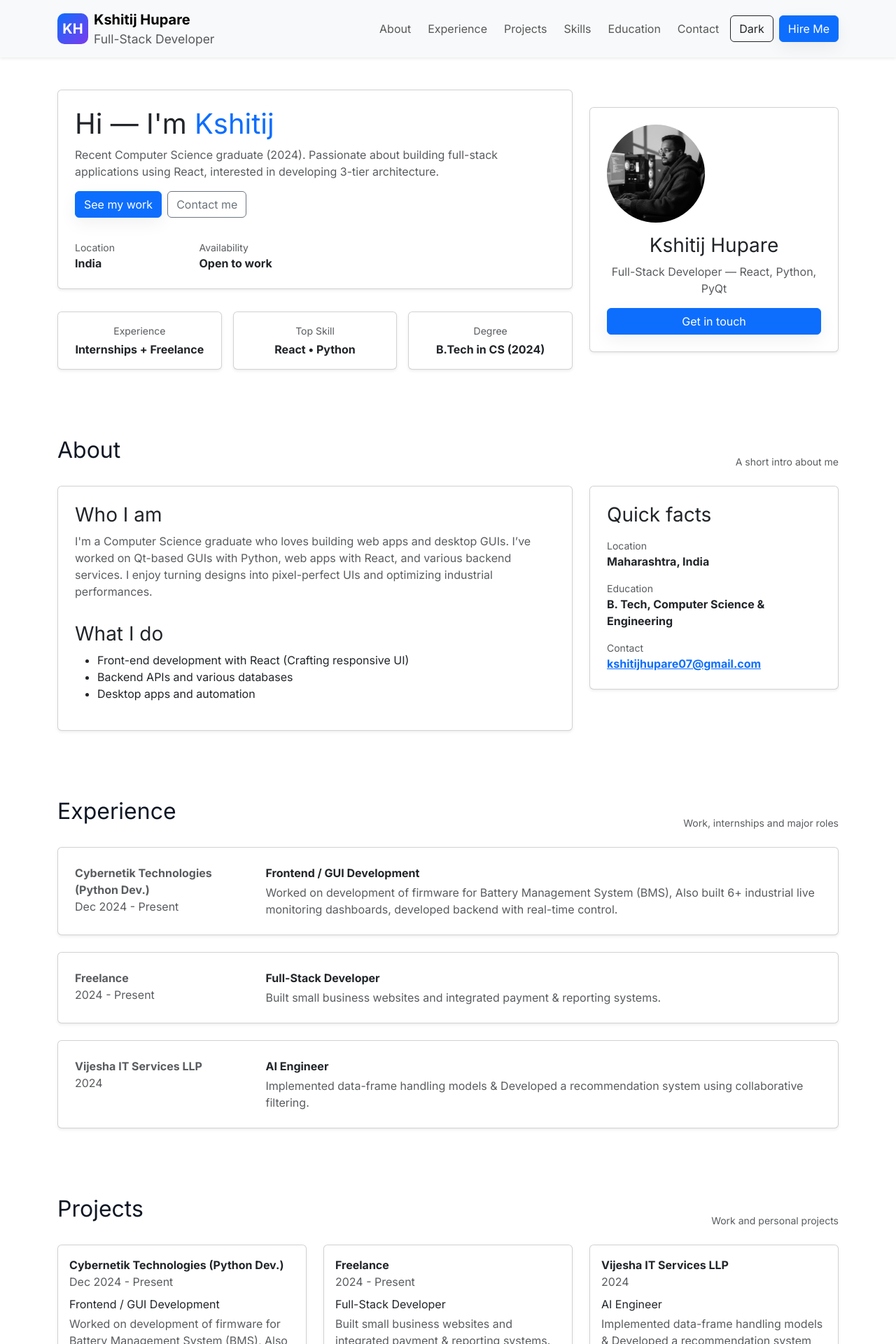
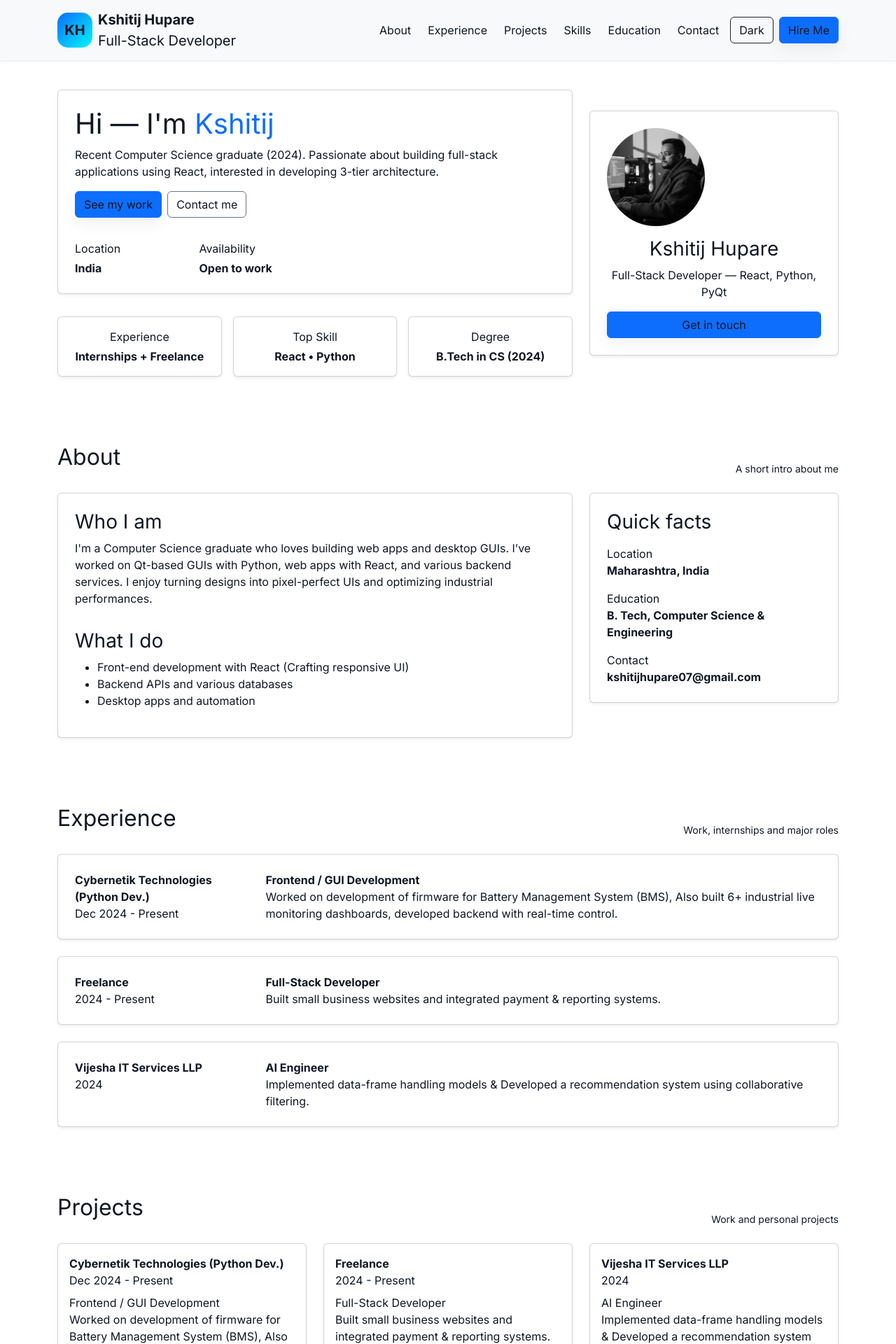
Before and after one commit to Kshitijh/Kshitijh_Portfolio, a React (Create React App) app: page / in a window 1280 px wide. Shown: the top 1920 px of the page at 70% size. Built offline with nearby package versions, Linux system fonts and the light colour scheme.

Commit message:
CSS_changes

```diff
--- a/src/components/About.js
+++ b/src/components/About.js
@@ -6,7 +6,7 @@ export default function About() {
       <div className="container">
         <div className="d-flex justify-content-between align-items-end mb-4">
           <h2>About</h2>
-          <div className="small text-muted">A short intro about me</div>
+          <div className="small">A short intro about me</div>
         </div>
 
         <div className="row g-4">
@@ -14,7 +14,7 @@ export default function About() {
           <div className="col-md-8">
             <div className="card p-4 shadow-sm">
               <h3>Who I am</h3>
-              <p className="text-muted">
+              <p>
                 I'm a Computer Science graduate who loves building web apps and desktop GUIs.
                 I’ve worked on Qt-based GUIs with Python, web apps with React, and various
                 backend services. I enjoy turning designs into pixel-perfect UIs and optimizing
@@ -36,17 +36,17 @@ export default function About() {
               <h3>Quick facts</h3>
 
               <div className="mt-2">
-                <div className="small text-muted">Location</div>
+                <div >Location</div>
                 <div className="fw-bold">Maharashtra, India</div>
               </div>
 
               <div className="mt-3">
-                <div className="small text-muted">Education</div>
+                <div >Education</div>
                 <div className="fw-bold">B. Tech, Computer Science & Engineering</div>
               </div>
 
               <div className="mt-3">
-                <div className="small text-muted">Contact</div>
+                <div >Contact</div>
                 <div className="fw-bold">
                   <a href="mailto:kshitijhupare07@gmail.com">kshitijhupare07@gmail.com</a>
                 </div>
--- a/src/components/Experience.js
+++ b/src/components/Experience.js
@@ -26,8 +26,8 @@ export default function Experience() {
     <section className="py-5" id="experience">
       <div className="container">
         <div className="d-flex justify-content-between align-items-end mb-4">
-          <h2>Experience</h2>
-          <div className="small text-muted">Work, internships and major roles</div>
+          <h2> Experience</h2>
+          <div className="small"> Work, internships and major roles</div>
         </div>
 
         <div className="row g-4">
@@ -44,7 +44,7 @@ export default function Experience() {
                   {/* Right: Role & Description */}
                   <div className="col-md-9 mt-2 mt-md-0">
                     <div className="fw-bold">{exp.role}</div>
-                    <div className="text-muted mt-1">{exp.desc}</div>
+                    <div>{exp.desc}</div>
                   </div>
                 </div>
               </div>
--- a/src/components/Hero.js
+++ b/src/components/Hero.js
@@ -5,7 +5,7 @@ import { Card, Button, Row, Col, Badge } from "react-bootstrap";
 export default function Hero() {
   return (
     <section className="py-5" id="home">
-      <div className="container">
+      <div className="container ">
         <Row className="g-4 align-items-center">
           {/* Left Content */}
           <Col lg={8}>
@@ -13,7 +13,7 @@ export default function Hero() {
               <h1>
                 Hi — I'm <span className="text-primary">Kshitij</span>
               </h1>
-              <p className="text-muted">
+              <p>
                 Recent Computer Science graduate (2024). Passionate about building
                 full-stack applications using React, interested in developing 3-tier architecture.
               </p>
@@ -25,12 +25,12 @@ export default function Hero() {
 
               <Row className="mt-3 text-center text-md-start">
                 <Col xs={6} md={3}>
-                  <div className="small text-muted">Location</div>
-                  <div className="fw-bold">India</div>
+                  <div>Location</div>
+                  <div className="fw-bold mt-1">India</div>
                 </Col>
                 <Col xs={6} md={3}>
-                  <div className="small text-muted">Availability</div>
-                  <div className="fw-bold">Open to work</div>
+                  <div>Availability</div>
+                  <div className="fw-bold mt-1">Open to work</div>
                 </Col>
               </Row>
             </Card>
@@ -38,19 +38,19 @@ export default function Hero() {
             <Row className="mt-3 g-3">
               <Col xs={12} md={4}>
                 <Card className="p-3 shadow-sm text-center">
-                  <div className="small text-muted">Experience</div>
+                  <div>Experience</div>
                   <div className="fw-bold mt-1">Internships + Freelance</div>
                 </Card>
               </Col>
               <Col xs={12} md={4}>
                 <Card className="p-3 shadow-sm text-center">
-                  <div className="small text-muted">Top Skill</div>
+                  <div>Top Skill</div>
                   <div className="fw-bold mt-1">React • Python</div>
                 </Card>
               </Col>
               <Col xs={12} md={4}>
                 <Card className="p-3 shadow-sm text-center">
-                  <div className="small text-muted">Degree</div>
+                  <div>Degree</div>
                   <div className="fw-bold mt-1">B.Tech in CS (2024)</div>
                 </Card>
               </Col>
@@ -67,7 +67,7 @@ export default function Hero() {
                 style={{ width: 140, height: 140, objectFit: "cover" }}
               />
               <h3>Kshitij Hupare</h3>
-              <p className="text-muted">Full-Stack Developer — React, Python, PyQt</p>
+              <p> Full-Stack Developer — React, Python, PyQt</p>
               <Button variant="primary" href="#contact">Get in touch</Button>
             </Card>
           </Col>
--- a/src/components/Navbar.js
+++ b/src/components/Navbar.js
@@ -16,10 +16,10 @@ export default function MyNavbar({ theme, onToggleTheme }) {
           <div
             className="d-flex justify-content-center align-items-center"
             style={{
-              width: 44,
-              height: 44,
-              borderRadius: 10,
-              background: "linear-gradient(135deg, #0d6efd, #7c3aed)",
+              width: 50,
+              height: 50,
+              borderRadius: 15,
+              background: "linear-gradient(135deg, #0d6efd, #00f7ffff)",
               color: "white",
               fontWeight: 700,
             }}
@@ -28,7 +28,7 @@ export default function MyNavbar({ theme, onToggleTheme }) {
           </div>
           <div>
             <div className="fw-bold">Kshitij Hupare</div>
-            <div className="small text-muted">Full-Stack Developer</div>
+            <div>Full-Stack Developer</div>
           </div>
         </Navbar.Brand>
 
--- a/src/components/Projects.js
+++ b/src/components/Projects.js
@@ -29,8 +29,8 @@ export default function Projects() {
     <section className="py-5" id="projects">
       <div className="container">
         <div className="d-flex justify-content-between align-items-end mb-4">
-          <h2>Projects</h2>
-          <div className="small text-muted">Work and personal projects</div>
+          <h2> Projects</h2>
+          <div className="small"> Work and personal projects</div>
         </div>
 
         <div className="row g-4">
@@ -38,9 +38,9 @@ export default function Projects() {
             <div key={idx} className="col-md-6 col-lg-4">
               <div className="card h-100 p-3 shadow-sm">
                 <div className="fw-bold">{proj.company}</div>
-                <div className="text-muted">{proj.duration}</div>
+                <div>{proj.duration}</div>
                 <div className="mt-2">{proj.role}</div>
-                <div className="text-muted mt-1">{proj.desc}</div>
+                <div>{proj.desc}</div>
 
                 {/* Skill Capsules */}
                 <div className="mt-3 d-flex flex-wrap gap-2">
--- a/src/components/Skills.js
+++ b/src/components/Skills.js
@@ -1,11 +1,8 @@
 import React from "react";
 
-const skills = [
-  "React",
-  "Node.js",
-  "JavaScript",
-  "Java",
-  "IOT",
+const skills = ["React",
+  "Node.js","JavaScript",
+  "Java","IOT",
   "Cloud Technologies",
   "NoSQL",
   "SQL",
@@ -22,13 +19,13 @@ export default function Skills() {
       <div className="container">
         <div className="d-flex justify-content-between align-items-end mb-4">
           <h2>Skills</h2>
-          <div className="small text-muted">Tools & technologies I use</div>
+          <div className="small">Tools & technologies I use</div>
         </div>
 
         <div className="card p-4 shadow-sm">
           <div className="d-flex flex-wrap gap-2">
             {skills.map((skill, idx) => (
-              <span key={idx} className="badge bg-secondary">{skill}</span>
+              <span key={idx} className="badge">{skill}</span>
             ))}
           </div>
         </div>
--- a/src/styles.css
+++ b/src/styles.css
@@ -1,3 +1,32 @@
+/* ==============================
+   Theme Variables
+============================== */
+:root {
+  --heading: #0f1724;
+  --bg: #ffffff;
+  --card: #ffffff;
+  --text: #0f1724;
+  --muted: #52607a;
+  --accent: #0066ff;
+  --glass: rgba(255, 255, 255, 0.6);
+  --shadow: 0 8px 24px rgba(15, 23, 36, 0.06);
+  --radius: 16px;
+  --max-width: 1100px;
+  --container-pad: 24px;
+}
+
+[data-theme="dark"] {
+  --heading: #ffffff;
+  --bg: #071128;
+  --card: #0b1a33;
+  --text: #ffffff;
+  --muted: #9fb2c9;
+  --accent: #60a5fa;
+  --glass: rgba(6, 18, 32, 0.5);
+  --shadow: 0 10px 30px rgba(2, 6, 23, 0.7);
+
+}
+
 /* ==============================
    Base Styles
 ============================== */
@@ -5,6 +34,7 @@
   box-sizing: border-box;
   margin: 0;
   padding: 0;
+  color: var(--text) !important;
 }
 
 html {
@@ -27,36 +57,8 @@ body,
 }
 
 a {
-  text-decoration: none;
+  text-decoration: none !important;
   color: inherit;
-}
-
-/* ==============================
-   Theme Variables
-============================== */
-:root {
-  --heading: #0f1724;
-  --bg: #ffffff;
-  --card: #ffffff;
-  --text: #0f1724;
-  --muted: #52607a;
-  --accent: #0066ff;
-  --glass: rgba(255, 255, 255, 0.6);
-  --shadow: 0 8px 24px rgba(15, 23, 36, 0.06);
-  --radius: 16px;
-  --max-width: 1100px;
-  --container-pad: 24px;
-}
-
-[data-theme="dark"] {
-  --heading: #ffffff;
-  --bg: #071128;
-  --card: #0b1a33;
-  --text: #e6eef8;
-  --muted: #9fb2c9;
-  --accent: #60a5fa;
-  --glass: rgba(6, 18, 32, 0.5);
-  --shadow: 0 10px 30px rgba(2, 6, 23, 0.7);
 }
 
 /* ==============================
@@ -70,7 +72,7 @@ h1, h2, h3, h4, h5, h6 {
 /* ==============================
    Container
 ============================== */
-.container {
+.containerr {
   max-width: var(--max-width);
   margin: 0 auto;
   padding: 0 var(--container-pad);
@@ -156,9 +158,9 @@ h1, h2, h3, h4, h5, h6 {
 .profile {
   padding: 18px;
   border-radius: var(--radius);
-  background: var(--card);
-  color: var(--text);
-  box-shadow: var(--shadow);
+  background: var(--card) !important;
+  color: var(--text) !important;
+  box-shadow: var(--shadow) !important;
   transition: background 0.3s ease, color 0.3s ease;
 }
 
@@ -240,7 +242,7 @@ h1, h2, h3, h4, h5, h6 {
 
 .project-links a {
   font-size: 13px;
-  text-decoration: none;
+  text-decoration: none !important;
   padding: 8px 10px;
   border-radius: 8px;
   border: 2px solid var(--muted);
```
Also changed, not shown: src/components/Contact.js (+15 -7 lines), src/components/Education.js (+5 -5 lines).
